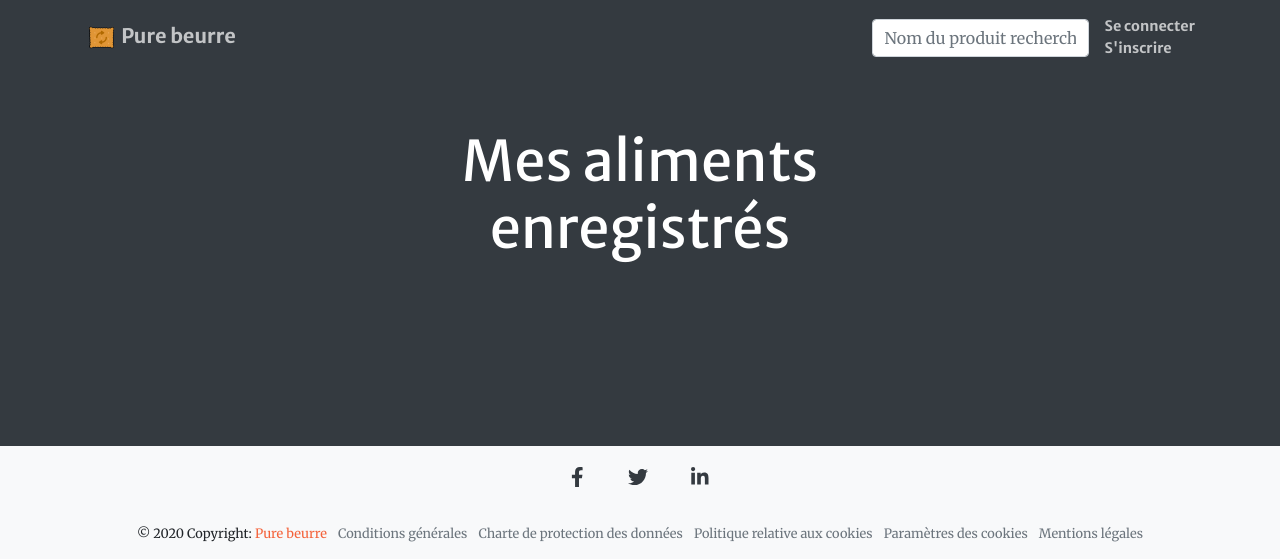
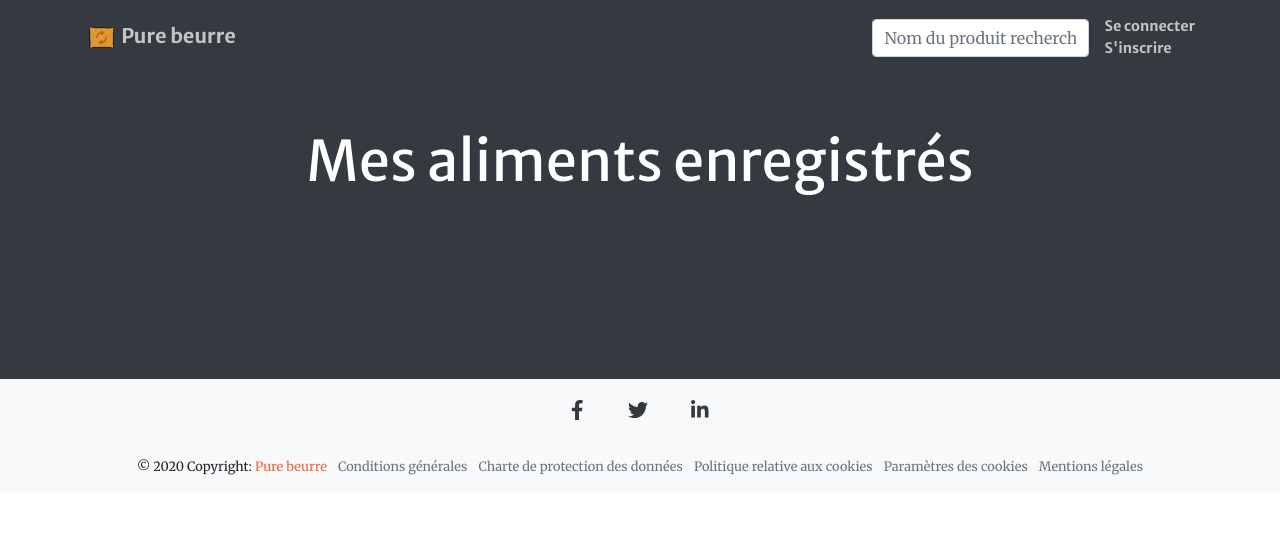
Before and after one commit to 0x726974636879/platform-for-Nutella-enthusiasts, a Django app: template src/apps/resources/templates/resources/products_saved.html in a window 1280 px wide. Shown: the top 559 px of the page. Run offline with Django 3.2, Linux system fonts and the light colour scheme; the template is opened without the code that fills it, so the values that code supplies are empty; parts of the project's set-up code (start-up, migrations or seed data) failed here and were passed over; some libraries are stand-ins or nearby versions.

Commit message:
modify(products_saved): width title.

```diff
--- a/src/apps/resources/templates/resources/products_saved.html
+++ b/src/apps/resources/templates/resources/products_saved.html
@@ -5,7 +5,7 @@
 <section class="page-section bg-dark text-white">
     <div class="container">
         <div class="row text-center text-white mb-5">
-            <div class="col-lg-7 mx-auto">
+            <div class="col-12 mx-auto">
                 <h1 class="display-4">Mes aliments enregistrés</h1>
             </div>
         </div>
```
